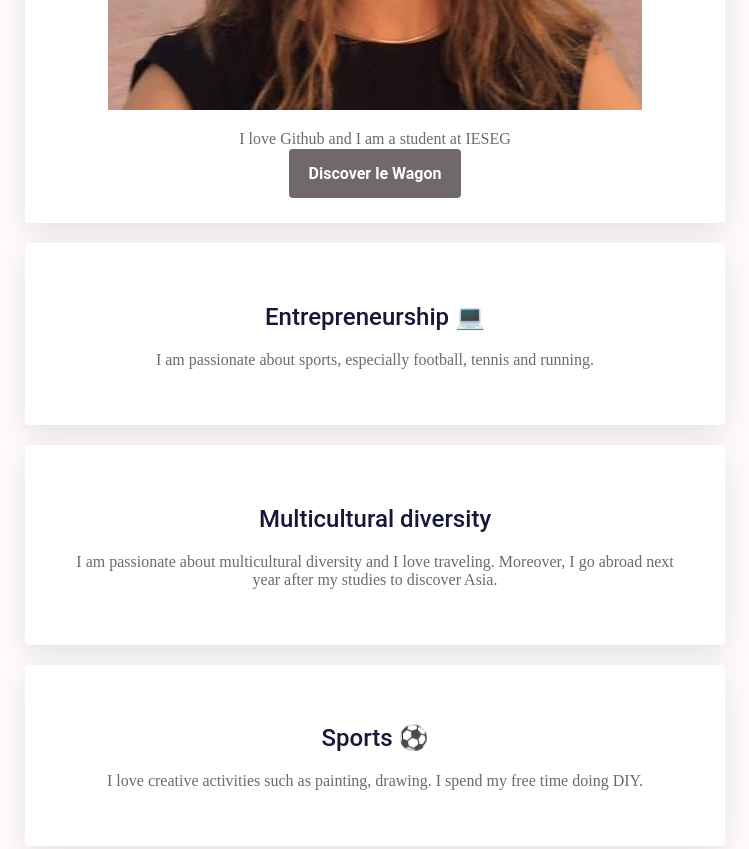
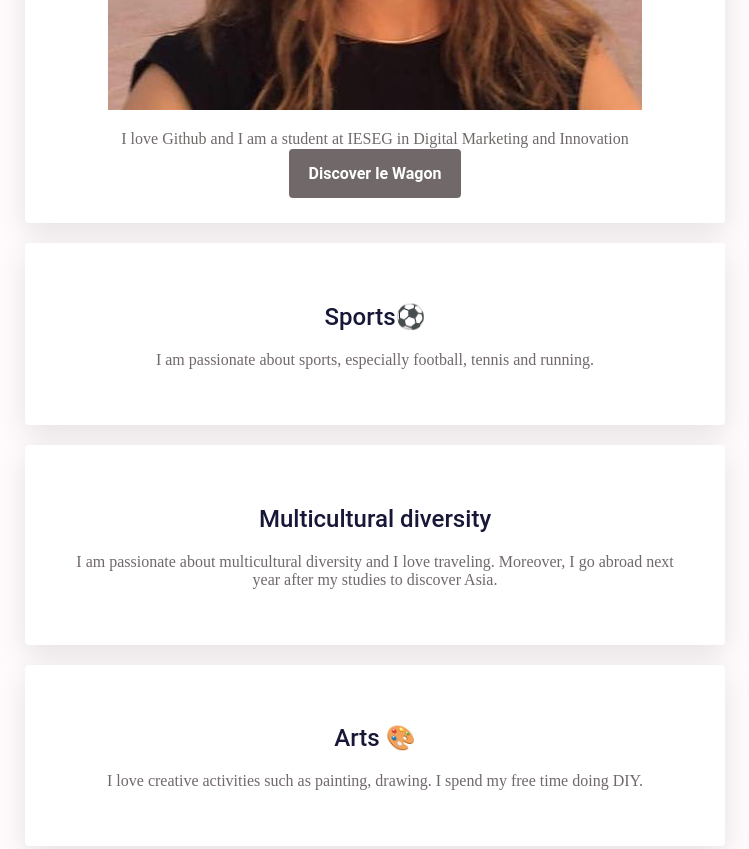
Before and after one commit to emilie-petit/my-profile, a plain HTML site: page index.html in a window 1280 px wide. Shown: the part 540-1389 px from the top of the page, without its empty margins (265-1014 px from the left). Drawn offline with Linux system fonts and the light colour scheme.

Commit message:
Update index.html

```diff
--- a/index.html
+++ b/index.html
@@ -19,12 +19,12 @@
    <h1>Hello, I'm Emilie 😎</h1>
 	<img src="images/profile.jpg" alt="Emilie Petit">
 	<p>
-	I love Github and I am a student at IESEG
+	I love Github and I am a student at IESEG in Digital Marketing and Innovation
 	</p>
 	<a href="https://www.lewagon.com/fr" class="btn-blue">Discover le Wagon</a>
 	</div>
   <div class="card-white">
-		<h2>Entrepreneurship 💻</h2>
+		<h2>Sports⚽️ </h2>
 	<p>
 	I am passionate about sports, especially football, tennis and running.
 	</p>
@@ -36,7 +36,7 @@
 	</p>
   </div>
   <div class="card-white">
-		<h2>Sports ⚽️</h2>
+		<h2>Arts 🎨</h2>
 	<p>
 I love creative activities such as painting, drawing. I spend my free time doing DIY.	</p>
 	</div>
```
